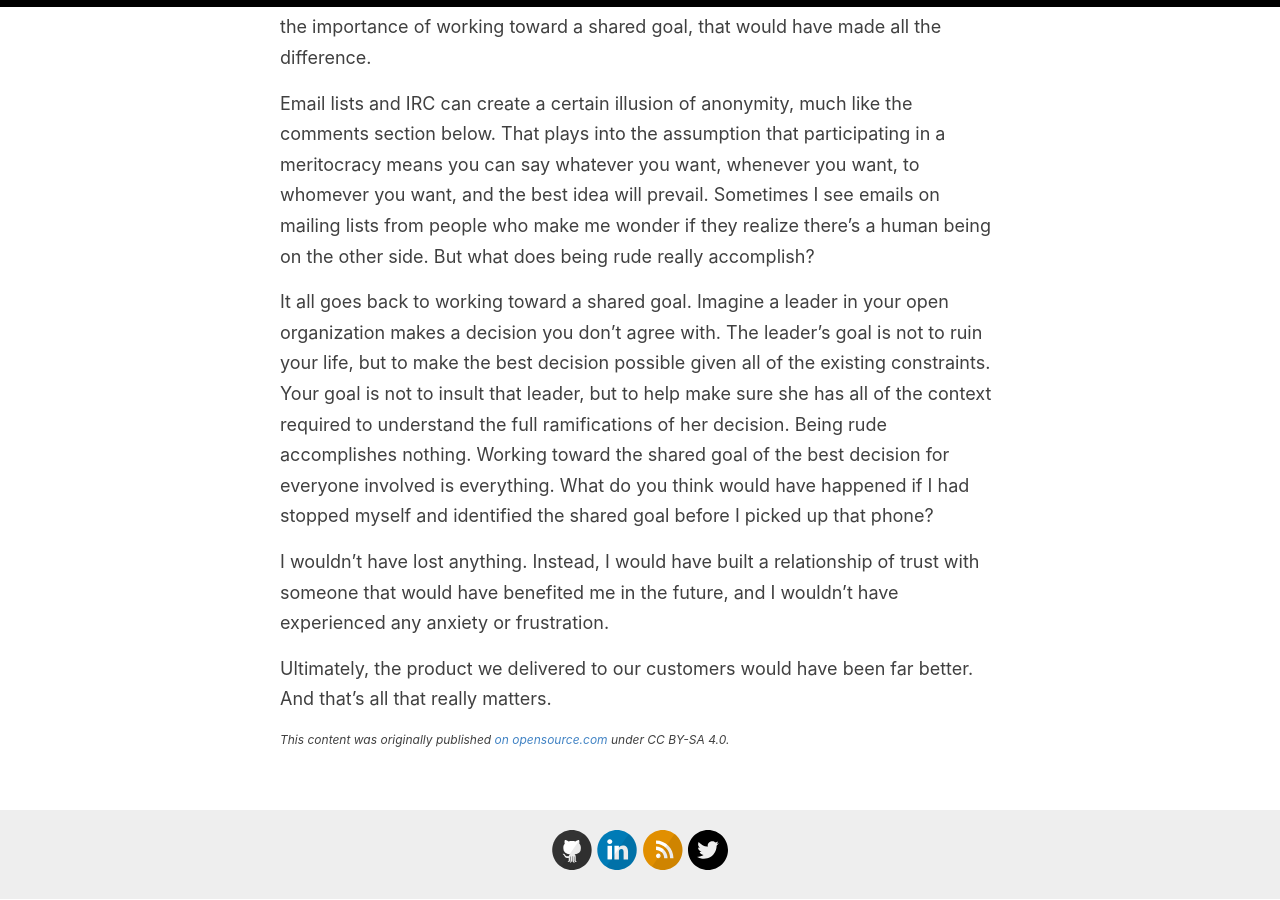
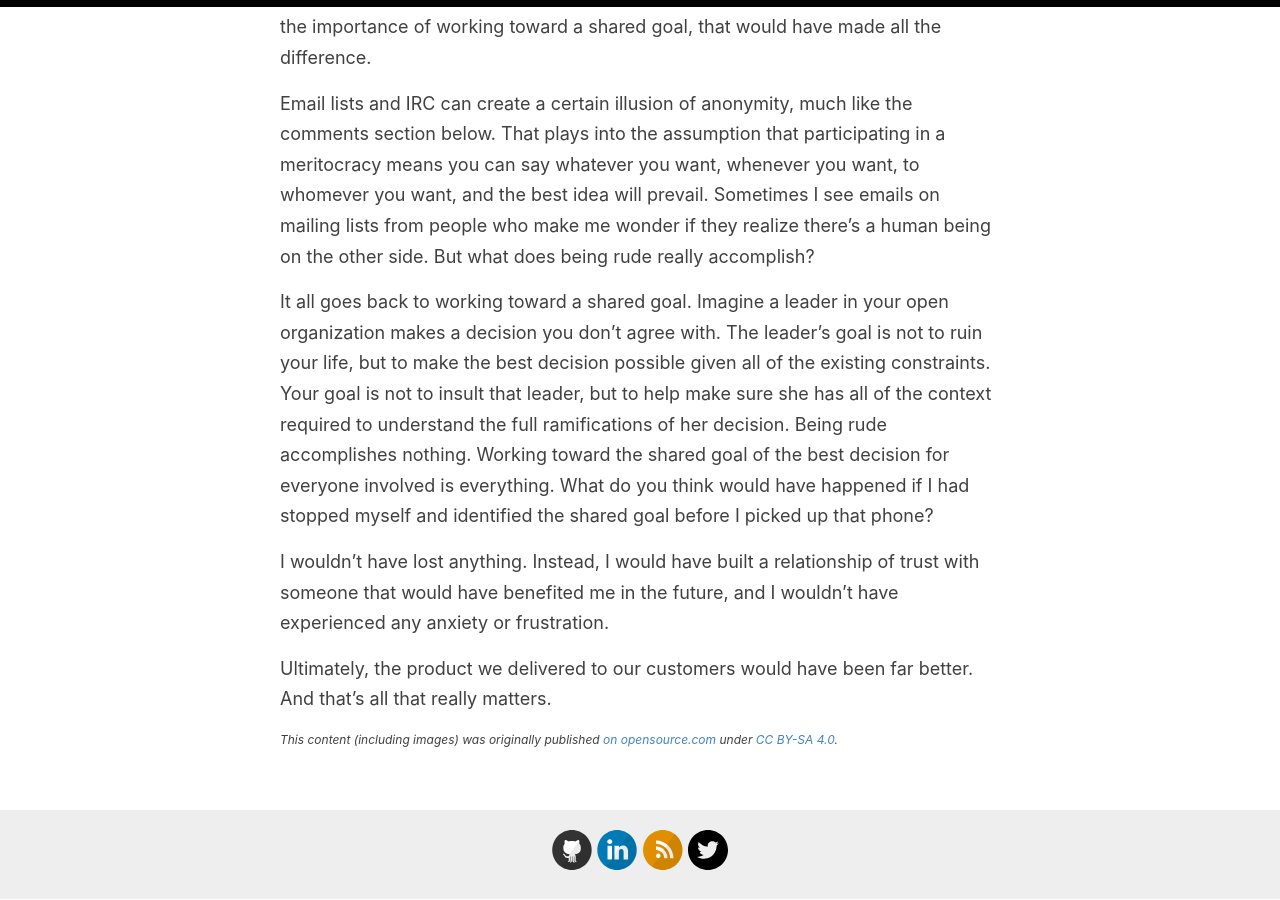
Before and after one commit to amatlack/amatlack.github.io, a Jekyll site: the page built from _posts/2016-06-23-recognizing-shared-goal.md, in a window 1280 px wide and 900 px high, scrolled down 1570 px. Built offline with Jekyll 4.4.1, drawn with Linux system fonts in a browser that asks for light colours.

Commit message:
updating license footer

```diff
--- a/_posts/2016-06-23-recognizing-shared-goal.md
+++ b/_posts/2016-06-23-recognizing-shared-goal.md
@@ -30,7 +30,6 @@ I wouldn't have lost anything. Instead, I would have built a relationship of tru
 
 Ultimately, the product we delivered to our customers would have been far better. And that's all that really matters.
 
-
 <div class="license_footer">
-  <p>This content was originally published <a href="https://opensource.com/open-organization/16/6/recognizing-shared-goal">on opensource.com</a> under CC BY-SA 4.0.</p>
+  <p>This content (including images) was originally published <a href="https://opensource.com/open-organization/16/6/recognizing-shared-goal">on opensource.com</a> under <a href="https://creativecommons.org/licenses/by-sa/4.0/">CC BY-SA 4.0</a>.</p>
 </div>
```
